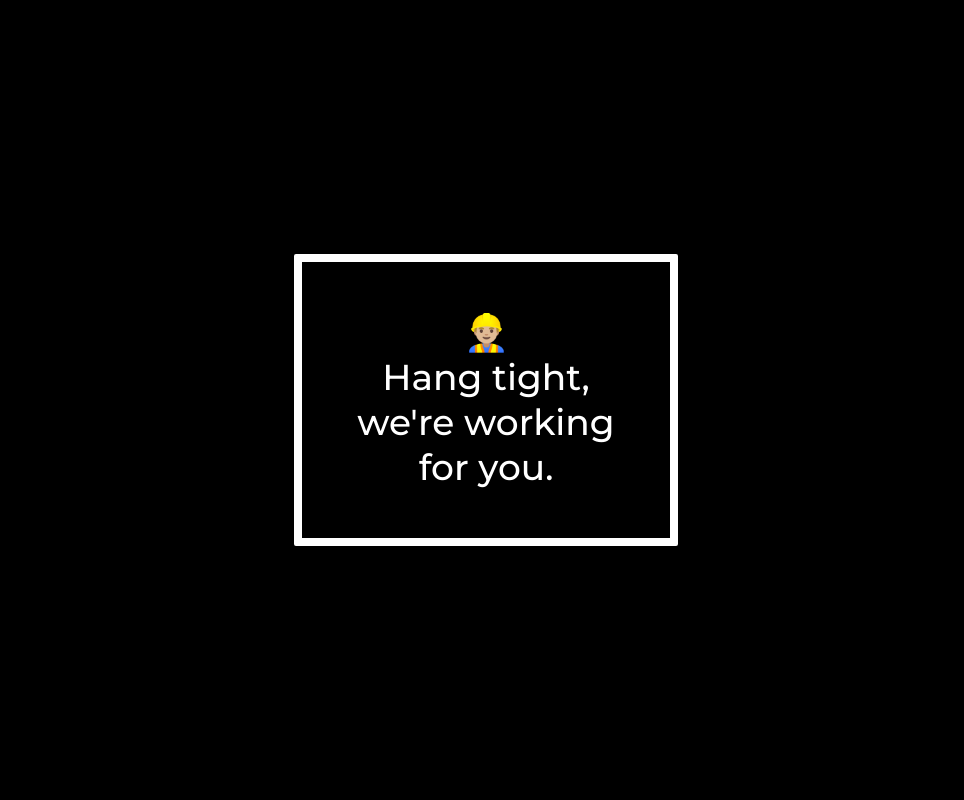
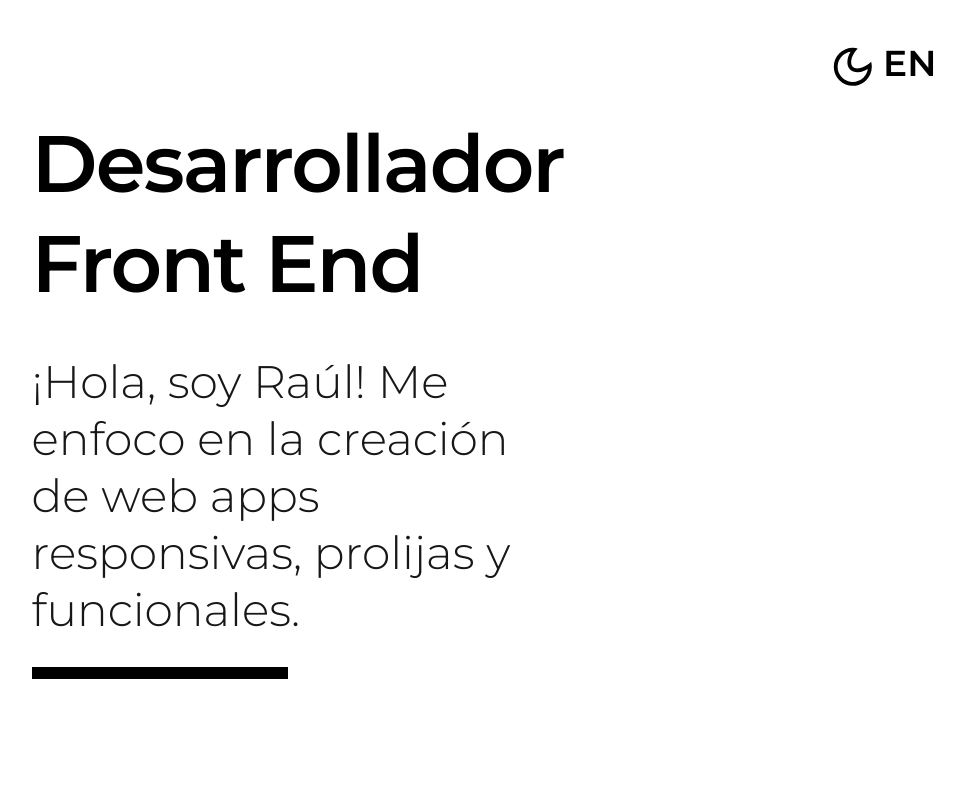
Before and after one commit to raulandreroman/new-portfolio, a React (Create React App) app: page /es in a window 1280 px wide. Shown: the top 800 px of the page, without its empty margins (154-1118 px from the left). Built offline with nearby package versions, Linux system fonts and the light colour scheme.

Commit message:
enable home

```diff
--- a/src/App.tsx
+++ b/src/App.tsx
@@ -1,15 +1,16 @@
 //App.js
-import React from 'react';
-import { BrowserRouter, Redirect, Route, Switch } from 'react-router-dom';
-import './styles/main.css';
-import NotFound from './pages/NotFound';
-import { ThemeProvider } from './containers/ThemeContext';
-import { LanguageProvider } from './containers/Language';
+import React from "react";
+import { BrowserRouter, Redirect, Route, Switch } from "react-router-dom";
+import "./styles/main.css";
+import NotFound from "./pages/NotFound";
+import { ThemeProvider } from "./containers/ThemeContext";
+import { LanguageProvider } from "./containers/Language";
 
-import Cursor from './components/Cursor';
-import { isMobile } from 'react-device-detect';
+import Cursor from "./components/Cursor";
+import { isMobile } from "react-device-detect";
 
-import UnderConstruction from './pages/UnderConstruction';
+import UnderConstruction from "./pages/UnderConstruction";
+import Home from "./pages/Home";
 
 function App() {
   return (
@@ -19,18 +20,10 @@ function App() {
         <ThemeProvider>
           <BrowserRouter>
             <Switch>
-                            <Route
-                                path='/'
-                                exact
-                                component={UnderConstruction}
-                            />
-                            <Route
-                                path='/:locale(en|es)'
-                                exact
-                                component={UnderConstruction}
-                            />
-                            <Route path='/404' component={NotFound} />
-                            <Redirect to='/404' />
+              <Route path="/" exact component={Home} />
+              <Route path="/:locale(en|es)" exact component={Home} />
+              <Route path="/404" component={NotFound} />
+              <Redirect to="/404" />
             </Switch>
           </BrowserRouter>
         </ThemeProvider>
```
Lines whose indentation alone changed are shown as unchanged.
